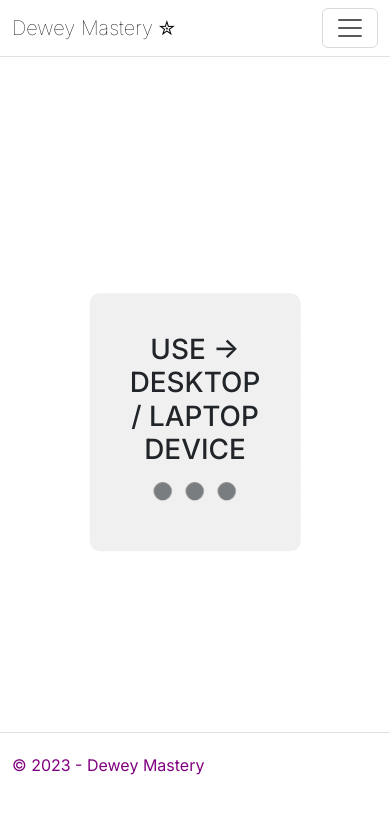
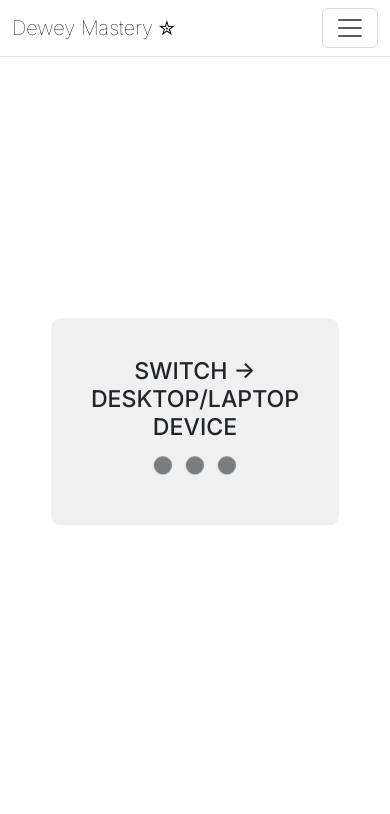
Before and after one commit to immanuel404/Dewey-Mastery, a Next.js app: page / in a window 390 px wide. Shown: the top 814 px of the page. Built offline with nearby package versions, Linux system fonts and the light colour scheme.

Commit message:
updates
updates

```diff
--- a/src/app/components/ForMobile.tsx
+++ b/src/app/components/ForMobile.tsx
@@ -4,7 +4,7 @@
 export default function ForMobile() {
   return (
     <div className='forMobile'>
-        <h1>USE {'->'} DESKTOP / LAPTOP DEVICE</h1>
+      <h3>SWITCH {'->'} DESKTOP/LAPTOP DEVICE</h3>
       <div className="spinner-grow" role="status">
         <span className="visually-hidden">Loading...</span>
       </div>
--- a/src/app/globals.css
+++ b/src/app/globals.css
@@ -198,5 +198,9 @@
     opacity: 1!important;
   }
 
+  footer {
+    display: none;
+  }
+
 }
 /*=============== END OF -> MOBILE ===============*/
```
Lines whose indentation alone changed are shown as unchanged.
